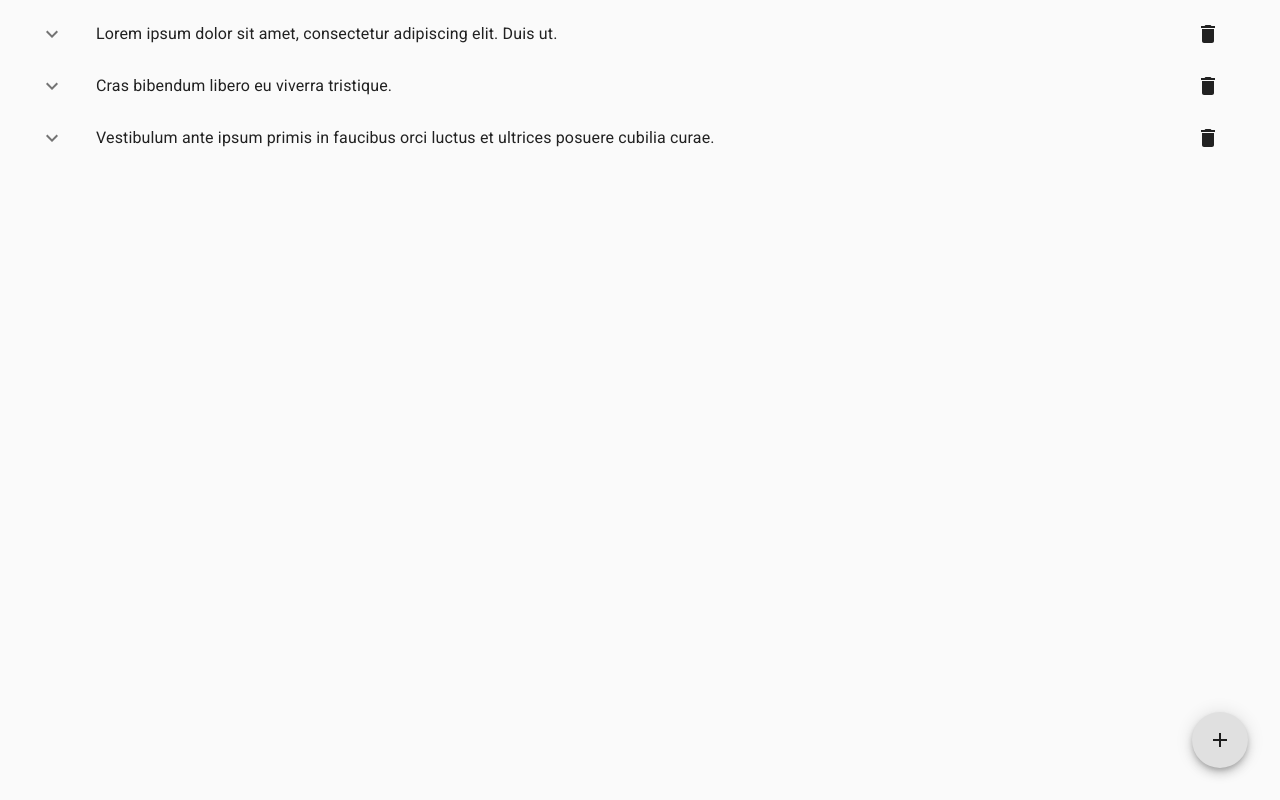
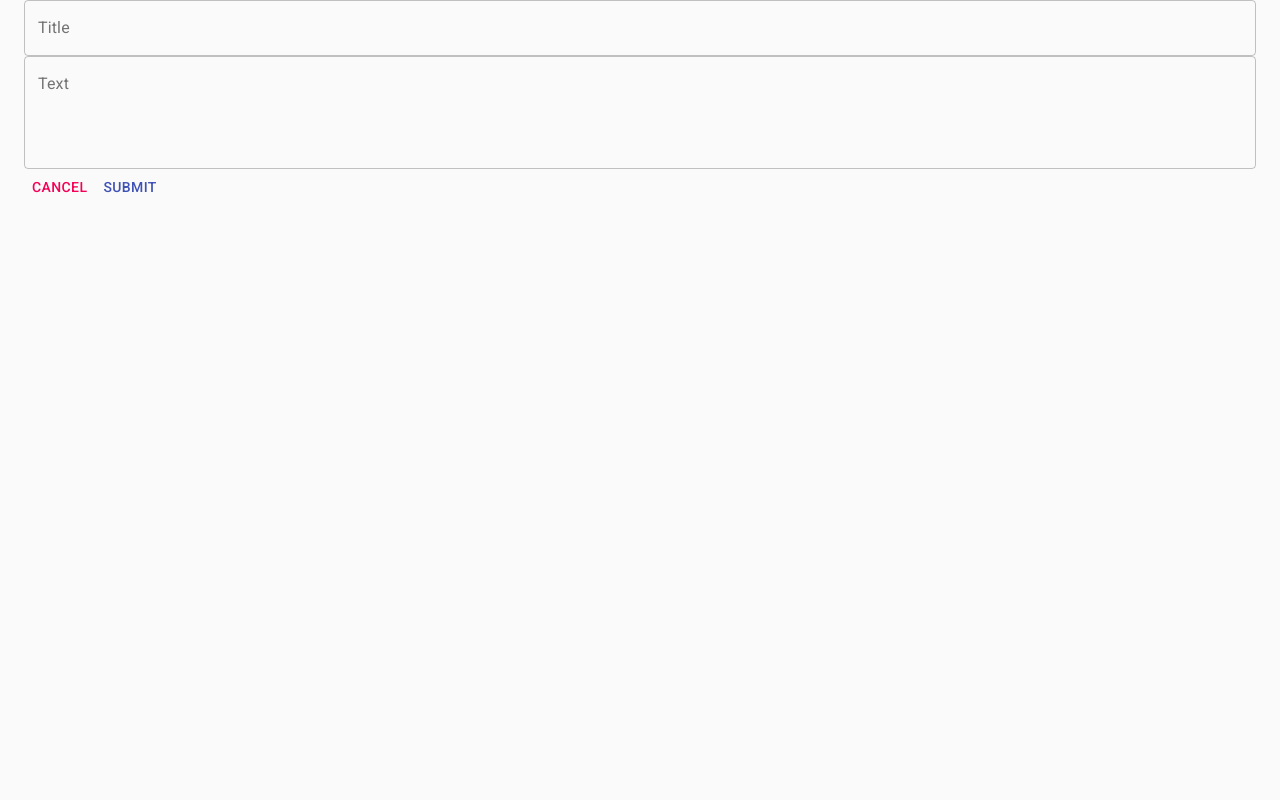
Before and after one commit to TaylorTayTyT/quicknote-app, a React (Create React App) app: page / in a window 1280 px wide. Both pictures are taken after a click on the button 1220 px from the left and 740 px from the top of the page. Built offline with nearby package versions, Linux system fonts and the light colour scheme.

Commit message:
on step 4

```diff
--- a/src/App.js
+++ b/src/App.js
@@ -1,21 +1,15 @@
+
 import React, { Component } from "react";
-import { Container, List, Fab, withStyles } from "@material-ui/core";
-import { Add } from "@material-ui/icons";
+import { Container } from "@material-ui/core";
+import DisplayNotes from "./pages/DisplayNotes";
+import AddNote from "./pages/AddNote";
 
-import Note from "./components/Note";
-
-const styles = {
-  fab: {
-    position: 'absolute',
-    bottom: "2rem",
-    right: "2rem",
-  }
-};
 
 class App extends Component {
   constructor(props) {
     super(props);
     this.state = {
+      showHomepage: true,
       notes: [
         {
           id: "5c83c052-60da-425f-a302-9d4735a9d6ae",
@@ -36,31 +30,40 @@ class App extends Component {
     };
   }
 
-  render() {
-    const { notes } = this.state;
-    return (
-      <Container>
-        <List>
-          {notes.map((note, index) => {
-            return <Note note={note} key={index} deleteNote={this.deleteNote} />
-          })}
-        </List>
-               <Fab aria-label={"Add"} className={this.props.classes.fab}>
-         <Add />
-      </Fab>
-      </Container>
-    );
-  }
+  changePage = () => {
+    this.setState((state) => {
+      return {
+        showHomepage: !state.showHomepage,
+      };
+    });
+  };
+
 
   deleteNote = (note) => {
     this.setState((state) => {
-      console.log(state);
       return {
         notes: state.notes.filter((n) => n.id !== note.id),
       };
     });
   };
 
+  render() {
+    const { notes, showHomepage } = this.state;
+    return (
+      <Container>
+        {showHomepage ? (
+          <DisplayNotes
+            notes={notes}
+            deleteNote={this.deleteNote}
+            changePage={this.changePage}
+          />
+        ) : (
+          <AddNote changePage={this.changePage} />
+        )}
+      </Container>
+    );
+  }
 
 }
-export default withStyles(styles)(App);
+
+export default App;
--- a/src/pages/AddNote.js
+++ b/src/pages/AddNote.js
@@ -1,5 +1,32 @@
-function AddNote () {
-  return <>AddNote</>;
-}
+import { FormControl, TextField, Button } from "@material-ui/core";
+
+   function AddNote(props) {
+     const { changePage } = props;
+
+     const handleCancel = (event) => {
+       event.preventDefault();
+       changePage();
+     }
+
+      return (
+        <form>
+          <FormControl fullWidth>
+            <TextField label="Title" variant="outlined" />
+          </FormControl>
+          <FormControl fullWidth>
+            <TextField label="Text" multiline rows={4} variant="outlined" />
+          </FormControl>
+          <div>
+           <Button type="button" color="secondary" onClick={handleCancel}>
+              Cancel
+            </Button>
+            <Button type="submit" color="primary">
+              Submit
+            </Button>
+          </div>
+        </form>
+      );
+    }
+
 
 export default AddNote;
--- a/src/pages/DisplayNotes.js
+++ b/src/pages/DisplayNotes.js
@@ -1,5 +1,33 @@
-function DisplayNotes () {
-  return <>DisplayNotes</>;
+import { List, Fab, withStyles } from "@material-ui/core";
+import { Add } from "@material-ui/icons";
+import Note from "../components/Note";
+
+const styles = {
+  fab: {
+    position: 'absolute',
+    bottom: "2rem",
+    right: "2rem",
+  }
+};
+
+function DisplayNotes(props) {
+  const { notes, deleteNote, classes, changePage } = props;
+  return (
+    <>
+      <List>
+        {notes.map((note, index) => {
+          return <Note note={note} key={index} deleteNote={deleteNote} />;
+        })}
+      </List>
+      <Fab
+         aria-label={"Add"}
+         className={classes.fab}
+         onClick={() => changePage()}
+       >
+        <Add />
+      </Fab>
+    </>
+  );
 }
 
-export default DisplayNotes;
+export default withStyles(styles)(DisplayNotes);
```
